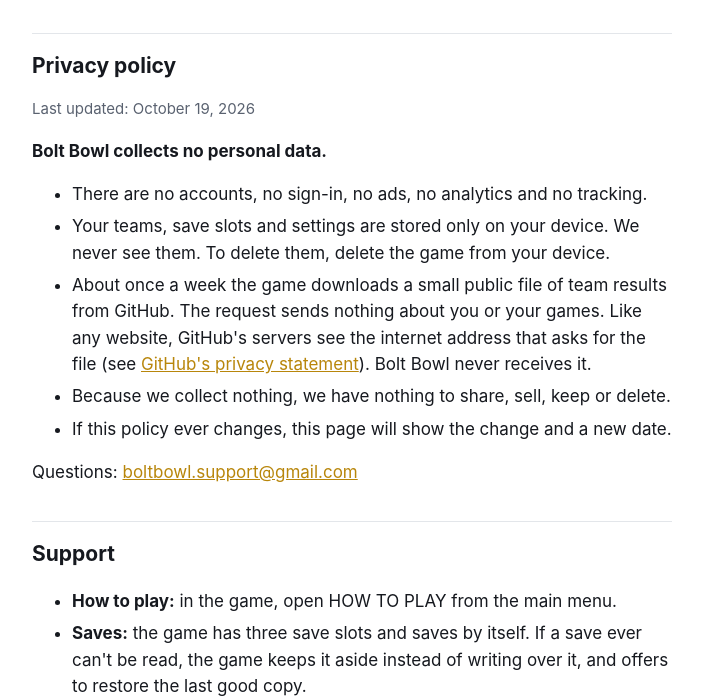
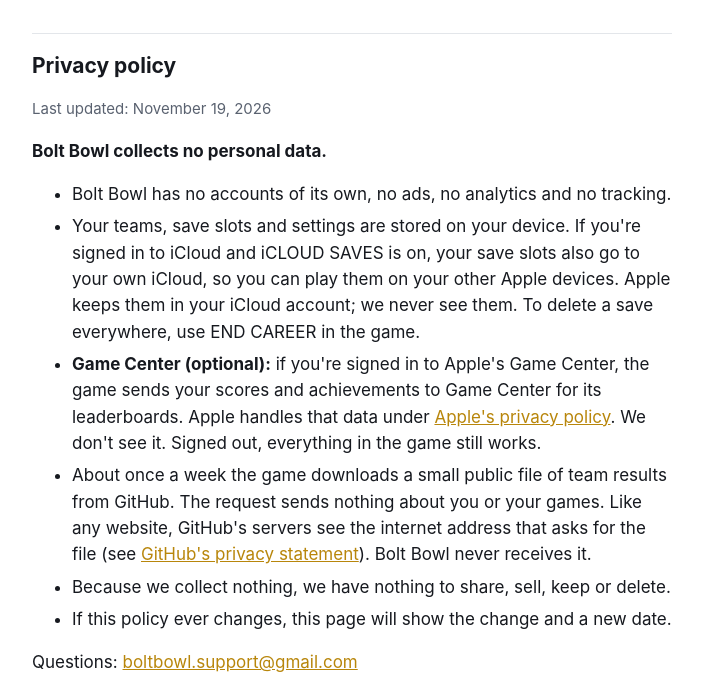
Before and after one commit to tuckerfam5/tuckerfam5.github.io, a plain HTML site: page bolt-bowl/index.html in a window 1280 px wide. Shown: the part 112-810 px from the top of the page, without its empty margins (288-991 px from the left). Drawn offline with Linux system fonts and the light colour scheme.

Commit message:
Bolt Bowl privacy: iCloud saves and Game Center lines (1.3)

```diff
--- a/bolt-bowl/index.html
+++ b/bolt-bowl/index.html
@@ -25,11 +25,12 @@
   <p class="lead">7-on-7 robot football for iPhone, iPad and Mac.</p>
 
   <h2 id="privacy">Privacy policy</h2>
-  <p class="small">Last updated: October 19, 2026</p>
+  <p class="small">Last updated: November 19, 2026</p>
   <p><strong>Bolt Bowl collects no personal data.</strong></p>
   <ul>
-    <li>There are no accounts, no sign-in, no ads, no analytics and no tracking.</li>
-    <li>Your teams, save slots and settings are stored only on your device. We never see them. To delete them, delete the game from your device.</li>
+    <li>Bolt Bowl has no accounts of its own, no ads, no analytics and no tracking.</li>
+    <li>Your teams, save slots and settings are stored on your device. If you're signed in to iCloud and iCLOUD SAVES is on, your save slots also go to your own iCloud, so you can play them on your other Apple devices. Apple keeps them in your iCloud account; we never see them. To delete a save everywhere, use END CAREER in the game.</li>
+    <li><strong>Game Center (optional):</strong> if you're signed in to Apple's Game Center, the game sends your scores and achievements to Game Center for its leaderboards. Apple handles that data under <a href="https://www.apple.com/legal/privacy/">Apple's privacy policy</a>. We don't see it. Signed out, everything in the game still works.</li>
     <li>About once a week the game downloads a small public file of team results from GitHub. The request sends nothing about you or your games. Like any website, GitHub's servers see the internet address that asks for the file (see <a href="https://docs.github.com/en/site-policy/privacy-policies/github-general-privacy-statement">GitHub's privacy statement</a>). Bolt Bowl never receives it.</li>
     <li>Because we collect nothing, we have nothing to share, sell, keep or delete.</li>
     <li>If this policy ever changes, this page will show the change and a new date.</li>
@@ -40,6 +41,7 @@
   <ul>
     <li><strong>How to play:</strong> in the game, open HOW TO PLAY from the main menu.</li>
     <li><strong>Saves:</strong> the game has three save slots and saves by itself. If a save ever can't be read, the game keeps it aside instead of writing over it, and offers to restore the last good copy.</li>
+    <li><strong>iCloud saves:</strong> with iCLOUD SAVES on in Settings, your Season careers show up on every iPhone, iPad and Mac signed in to the same iCloud. If two devices changed the same career, the game shows both and asks which one to keep.</li>
     <li><strong>This week's matchups</strong> need the internet about once a week. Without it, the game uses the last results it has, and Pick Your Own always works.</li>
     <li><strong>Something wrong?</strong> Email <a href="mailto:boltbowl.support@gmail.com">boltbowl.support@gmail.com</a>. Please say which device you use and what happened.</li>
   </ul>
```
